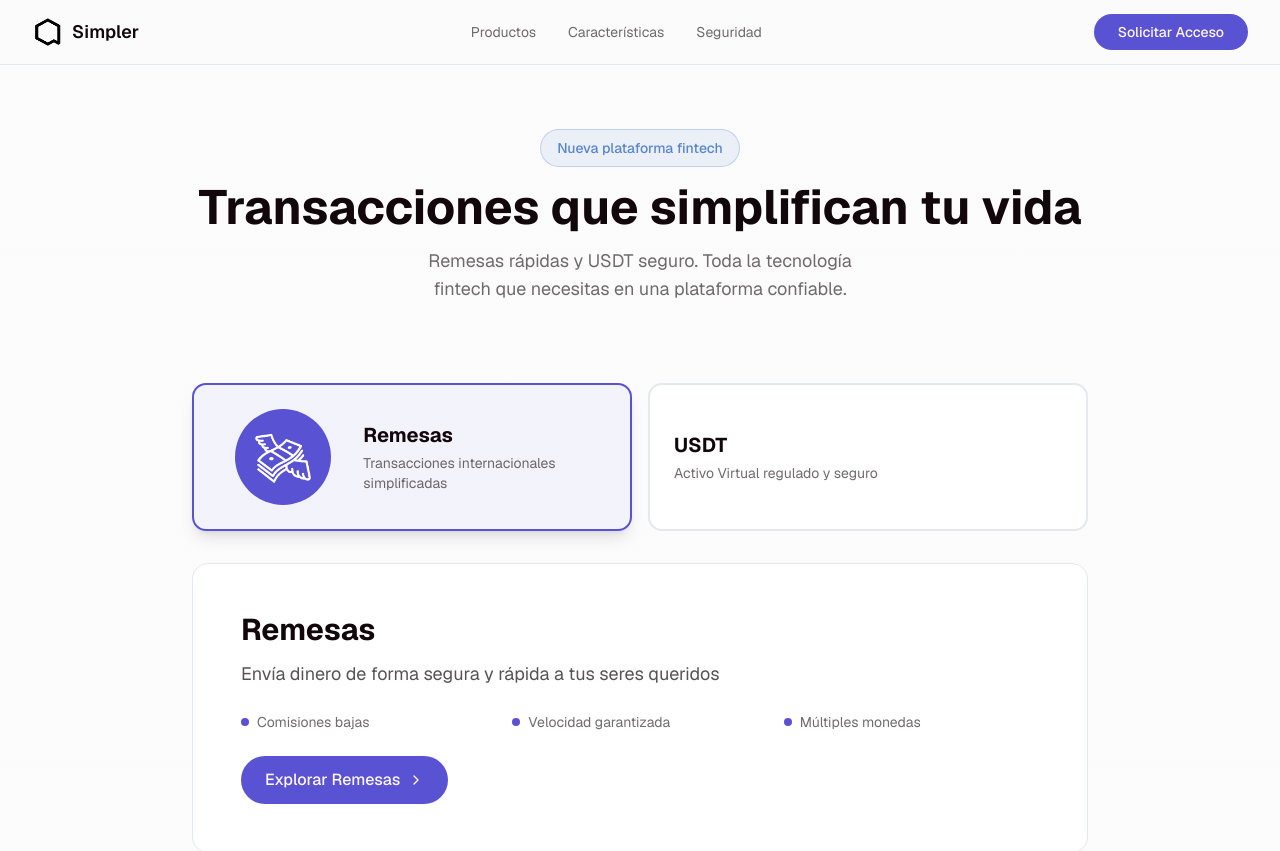
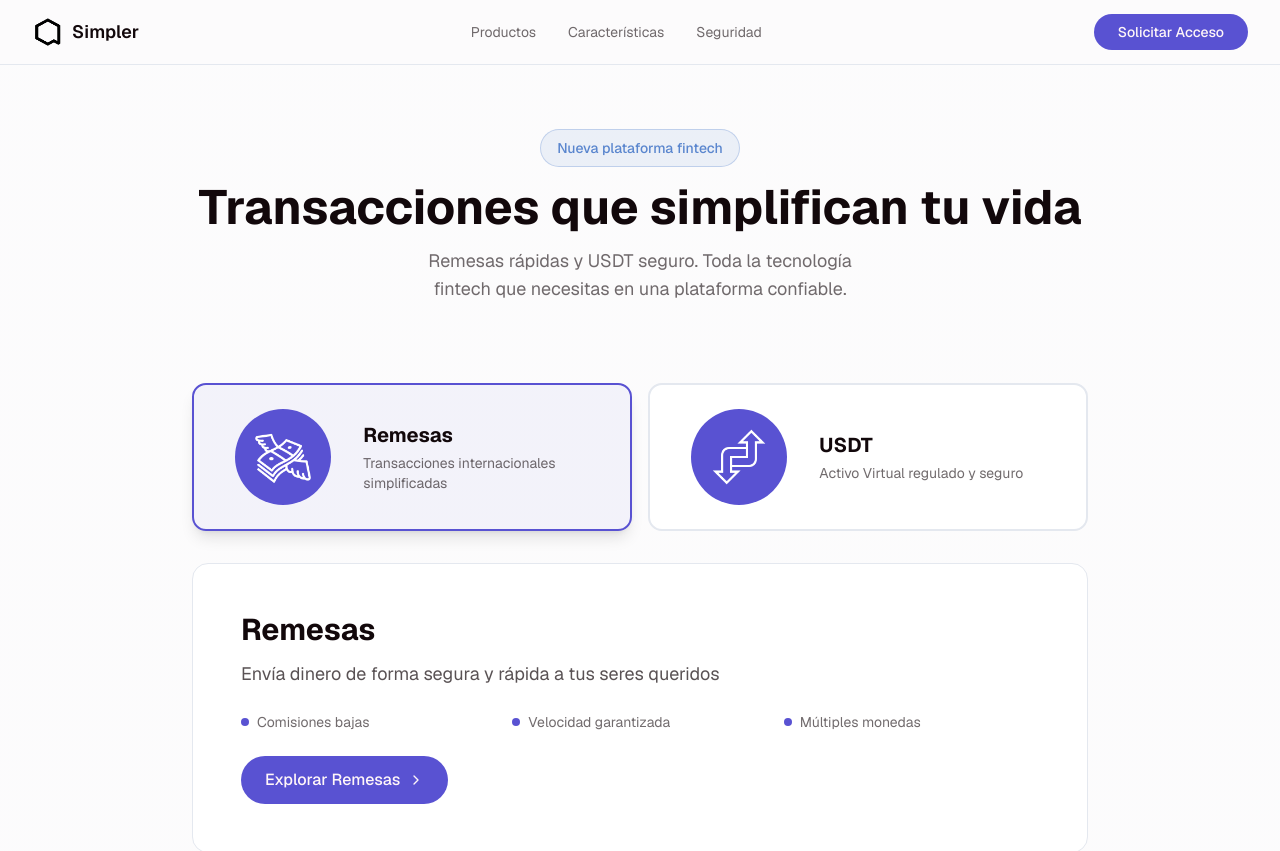
Before and after one commit to gualbysoca/v0-simpler-landing-page, a Next.js app: page / in a window 1280 px wide. Shown: the top 851 px of the page. Built offline with nearby package versions, Linux system fonts and the light colour scheme.

Commit message:
feat: align icon and text in remittance and USDT cards\n\nUpdate card design with centered icon and text alignment.

```diff
--- a/components/hero-carousel.tsx
+++ b/components/hero-carousel.tsx
@@ -53,12 +53,12 @@ export function HeroCarousel() {
                   : 'border-border bg-card hover:border-primary/50'
               }`}
             >
-              {product.id === 'remesas' && (
+              {(product.id === 'remesas' || product.id === 'usdt') && (
                 <div className="w-1/3 flex items-center justify-center flex-shrink-0">
                   <div className="w-24 h-24 bg-primary rounded-full flex items-center justify-center">
                     <Image
-                      src="/images/remesas-icon.png"
-                      alt="Remesas"
+                      src={product.id === 'remesas' ? '/images/remesas-icon.png' : '/images/usdt-icon.png'}
+                      alt={product.name}
                       width={56}
                       height={56}
                       className="w-14 h-14 object-contain"
@@ -66,7 +66,7 @@ export function HeroCarousel() {
                   </div>
                 </div>
               )}
-              <div className={product.id === 'remesas' ? 'w-2/3 text-left' : 'w-full text-left'}>
+              <div className={(product.id === 'remesas' || product.id === 'usdt') ? 'w-2/3 text-left' : 'w-full text-left'}>
                 <h3 className="font-bold text-lg sm:text-xl text-foreground mb-1">{product.name}</h3>
                 <p className="text-sm text-foreground/60">{product.subtitle}</p>
               </div>
```
Also changed, not shown: public/images/usdt-icon.png (added).
